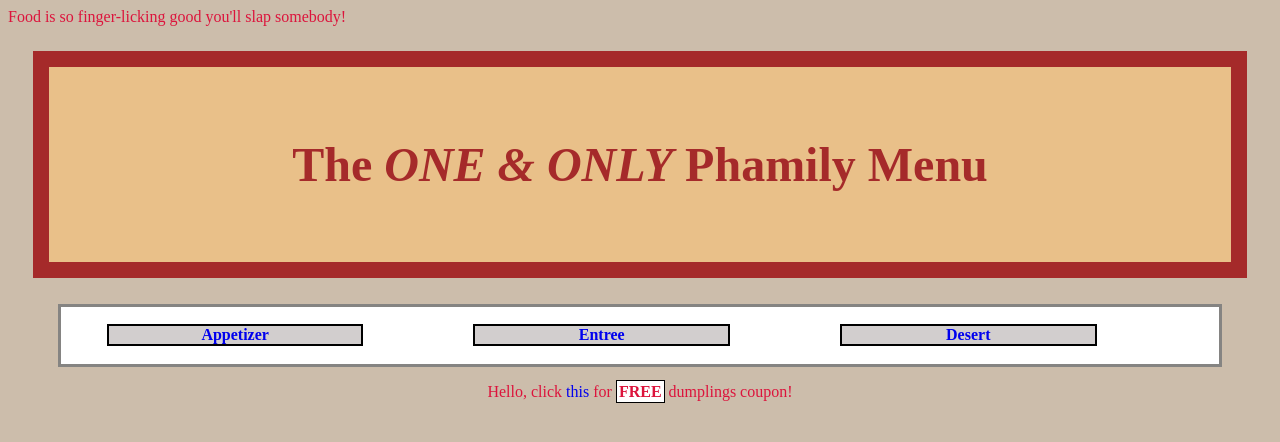
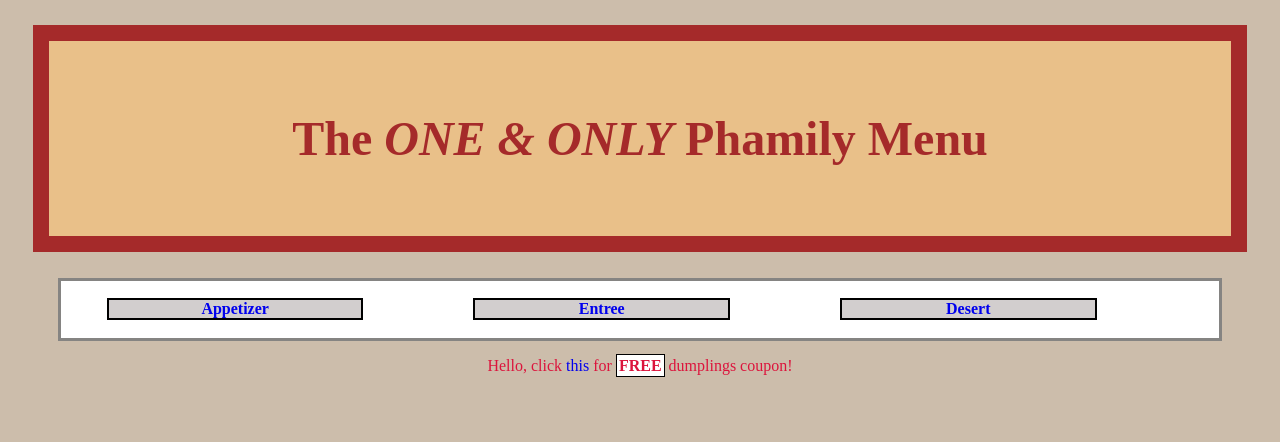
Before and after one commit to musanurbadr/menu, a plain HTML site: page index.html in a window 1280 px wide. Drawn offline with Linux system fonts and the light colour scheme.

Commit message:
Update index.html

```diff
--- a/index.html
+++ b/index.html
@@ -7,9 +7,7 @@
     <title>Menu</title>
 
     <link rel="stylesheet" href="styles.css">
-    <div class="alert-text">
-        Food is so finger-licking good you'll slap somebody!
-    </div>
+
 
 </head>
 <body>
```
